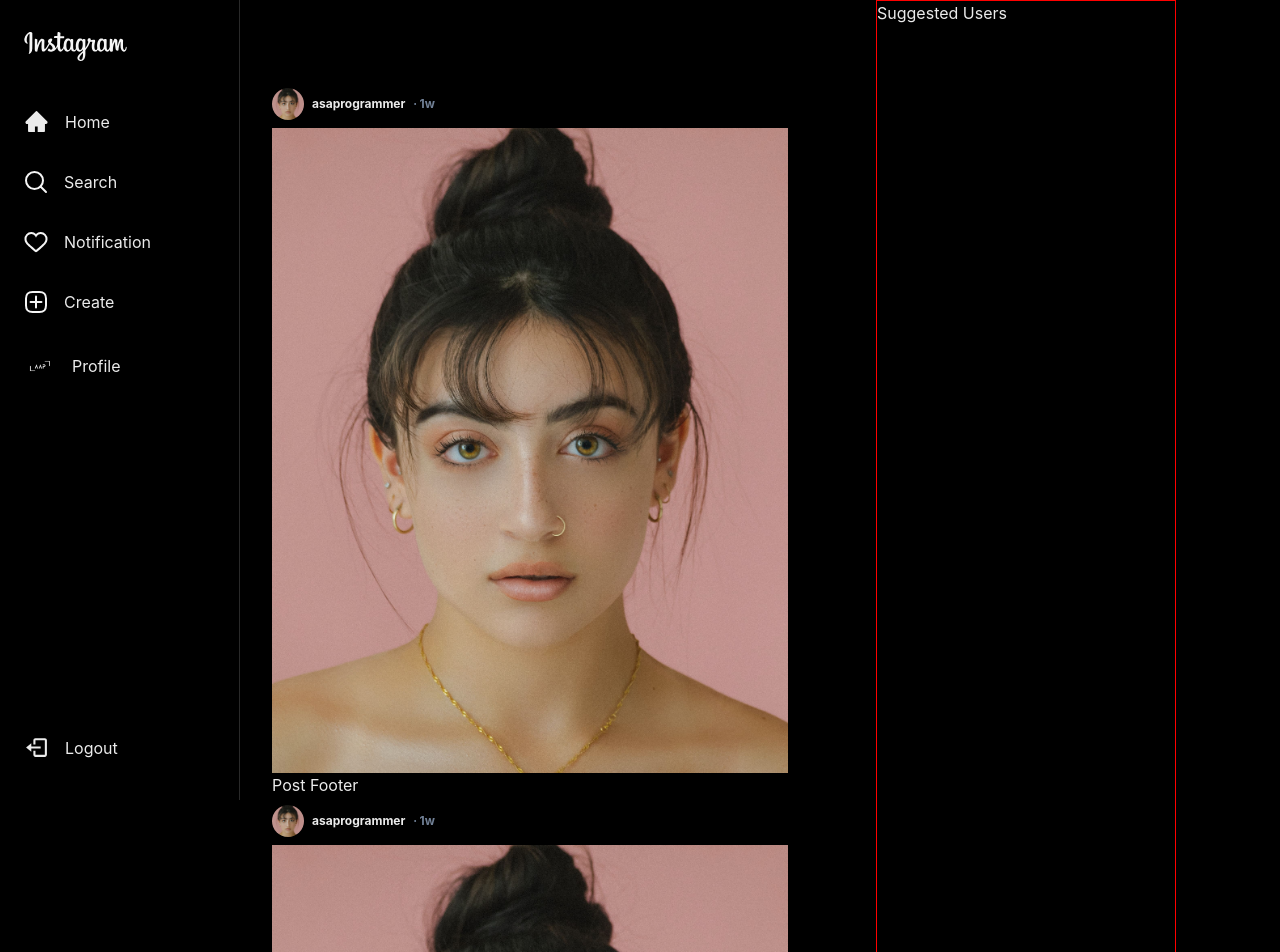
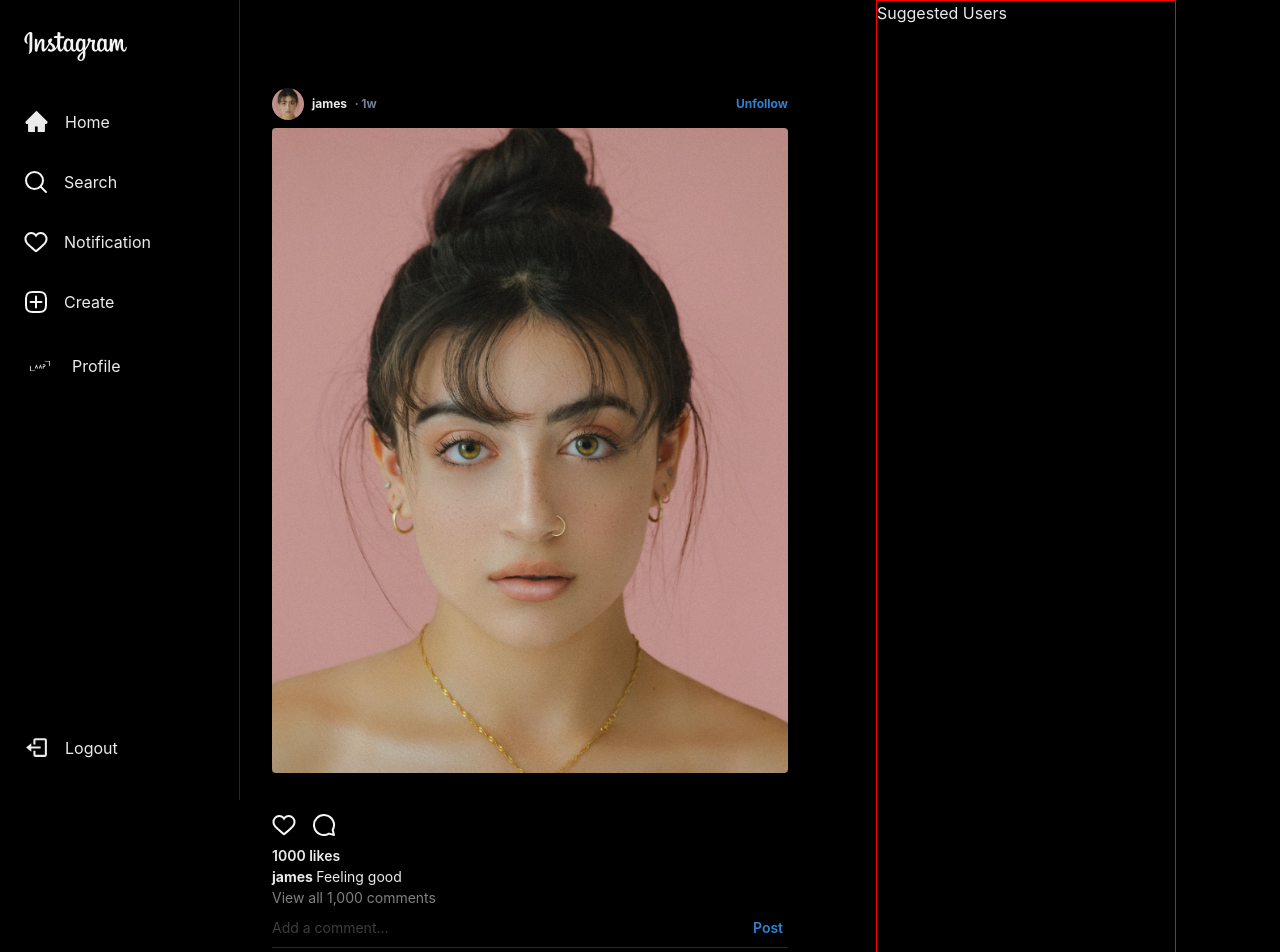
Before and after one commit to Rian-Sanjaya/insta-clone, a React (Vite) app: page / in a window 1280 px wide. Shown: the top 952 px of the page. Built offline with nearby package versions, Linux system fonts and the light colour scheme.

Commit message:
add static post content

```diff
--- a/src/components/feedPosts/FeedPost.jsx
+++ b/src/components/feedPosts/FeedPost.jsx
@@ -2,14 +2,14 @@
 import PostHeader from "./PostHeader"
 import PostFooter from "./PostFooter"
 
-const FeedPost = () => {
+const FeedPost = ({ img, username, avatar }) => {
   return (
     <>
-      <PostHeader />
-      <Box>
-        <Image src="/img1.png" alt="user profile pic" />
+      <PostHeader username={username} avatar={avatar} />
+      <Box my={2} borderRadius={4} overflow={"hidden"}>
+        <Image src={img} alt={username} />
       </Box>
-      <PostFooter />
+      <PostFooter username={username} />
     </>
   )
 }
--- a/src/components/feedPosts/FeedPosts.jsx
+++ b/src/components/feedPosts/FeedPosts.jsx
@@ -4,9 +4,10 @@
 const FeedPosts = () => {
   return (
     <Container maxW={"container.sm"} py={10} px={2}>
-      <FeedPost />
-      <FeedPost />
-      <FeedPost />
+      <FeedPost img="/img1.png" username="james" avatar="/img1.png" />
+      <FeedPost img="/img2.png" username="bruce" avatar="/img2.png" />
+      <FeedPost img="/img3.png" username="john" avatar="/img3.png" />
+      <FeedPost img="/img4.png" username="george" avatar="/img4.png" />
     </Container>
   )
 }
--- a/src/components/feedPosts/PostFooter.jsx
+++ b/src/components/feedPosts/PostFooter.jsx
@@ -1,8 +1,68 @@
-const PostFooter = () => {
+import { Box, Button, Flex, Input, InputGroup, InputRightElement, Text } from "@chakra-ui/react"
+import { useState } from "react"
+import { CommentLogo, NotificationsLogo, UnlikeLogo } from "../../assets/constant"
+
+const PostFooter = ({ username }) => {
+  const [liked, setLiked] = useState(false)
+  const [likes, setLikes] = useState(1000)
+
+  const handleClick = () => {
+    if (liked) {
+      setLiked(false)
+      setLikes(likes - 1)
+    } else {
+      setLiked(true)
+      setLikes(likes + 1)
+    }
+  }
+
   return (
-    <div>
-      Post Footer
-    </div>
+    <Box my={10}>
+      <Flex alignItems={"center"} gap={4} w={"full"} pt={0} mb={2} mt={4}>
+        <Box onClick={handleClick} cursor={"pointer"} fontSize={18}>
+          {
+            !liked ?
+              <NotificationsLogo />
+            : <UnlikeLogo />
+          }
+        </Box>
+
+        <Box cursor={"pointer"} fontSize={18}>
+          <CommentLogo />
+        </Box>
+      </Flex>
+
+      <Text fontSize={"sm"} fontWeight={600}>
+        {likes} likes
+      </Text>
+      <Text fontSize={"sm"} fontWeight={700}>
+        {username} {" "}
+        <Text as={"span"} fontWeight={400}>
+          Feeling good
+        </Text>
+      </Text>
+      <Text fontSize={"sm"} color={"gray"}>
+        View all 1,000 comments
+      </Text>
+
+      <Flex alignItems={"center"} gap={2} justifyContent={"space-between"} w={"full"}>
+          <InputGroup>
+            <Input variant={"flushed"} placeholder="Add a comment..." fontSize={14} />
+            <InputRightElement>
+              <Button
+                fontSize={14}
+                color={"blue.500"}
+                fontWeight={600}
+                cursor={"pointer"}
+                _hover={{ color: "white" }}
+                bg={"transparent"}
+              >
+                Post
+              </Button>
+            </InputRightElement>
+          </InputGroup>
+      </Flex>
+    </Box>
   )
 }
 
--- a/src/components/feedPosts/PostHeader.jsx
+++ b/src/components/feedPosts/PostHeader.jsx
@@ -1,16 +1,28 @@
-import { Avatar, Box, Flex } from "@chakra-ui/react"
+import { Avatar, Box, Flex, Text } from "@chakra-ui/react"
 
-const PostHeader = () => {
+const PostHeader = ({ username, avatar }) => {
   return (
     <Flex justifyContent={"space-between"} alignItems={"center"} w={"full"} my={2}>
       <Flex alignItems={"center"} gap={2}>
-        <Avatar src="/img1.png" size={"sm"} alt="user profile pic" />
+        <Avatar src={avatar} size={"sm"} alt={username} />
         <Flex fontSize={12} fontWeight={"bold"} gap={2}>
-          asaprogrammer
+          { username }
           <Box color={"gray.500"}>∙ 1w</Box>
         </Flex>
       </Flex>
-      <Box></Box>
+      <Box cursor={"pointer"}>
+        <Text
+          fontSize={12}
+          color={"blue.500"}
+          fontWeight={"bold"}
+          _hover={{
+            color: "white"
+          }}
+          transition={"0.2s ease-in-out"}
+        >
+          Unfollow
+        </Text>
+      </Box>
     </Flex>
   )
 }
```
